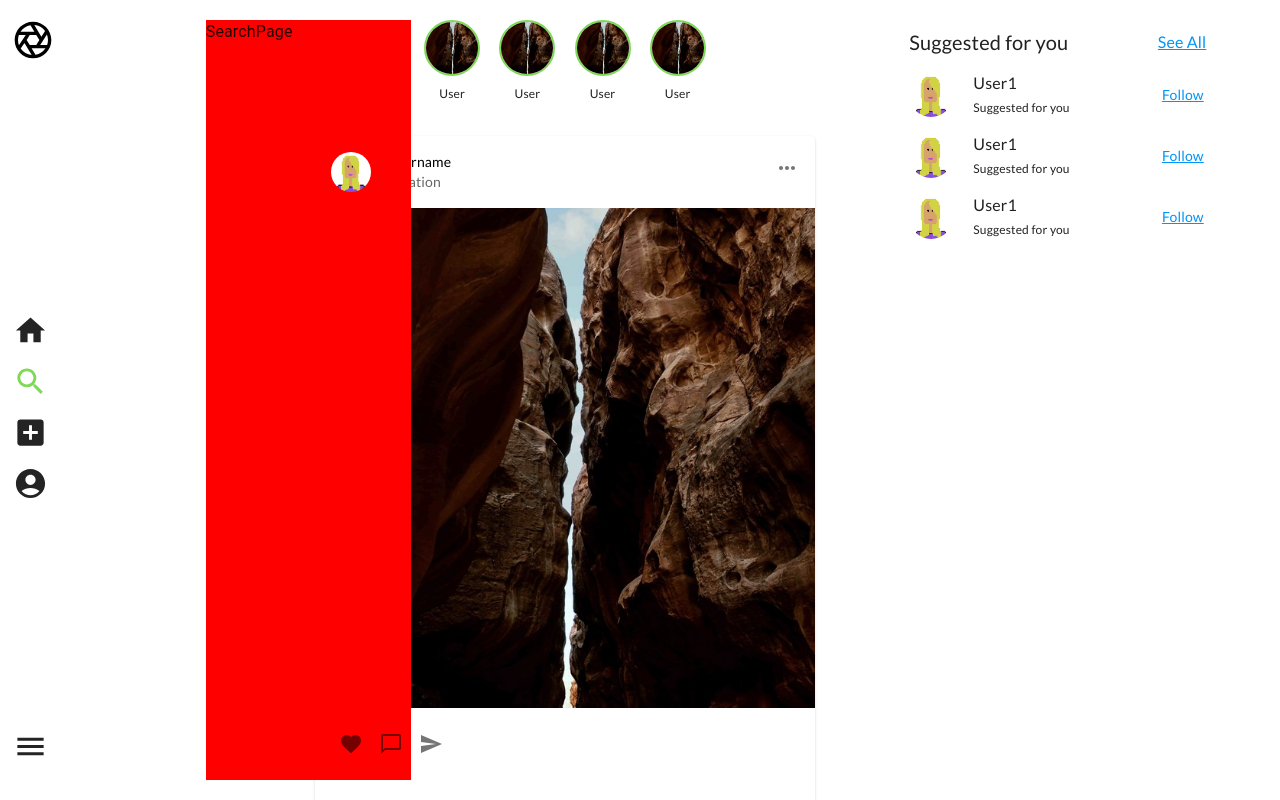
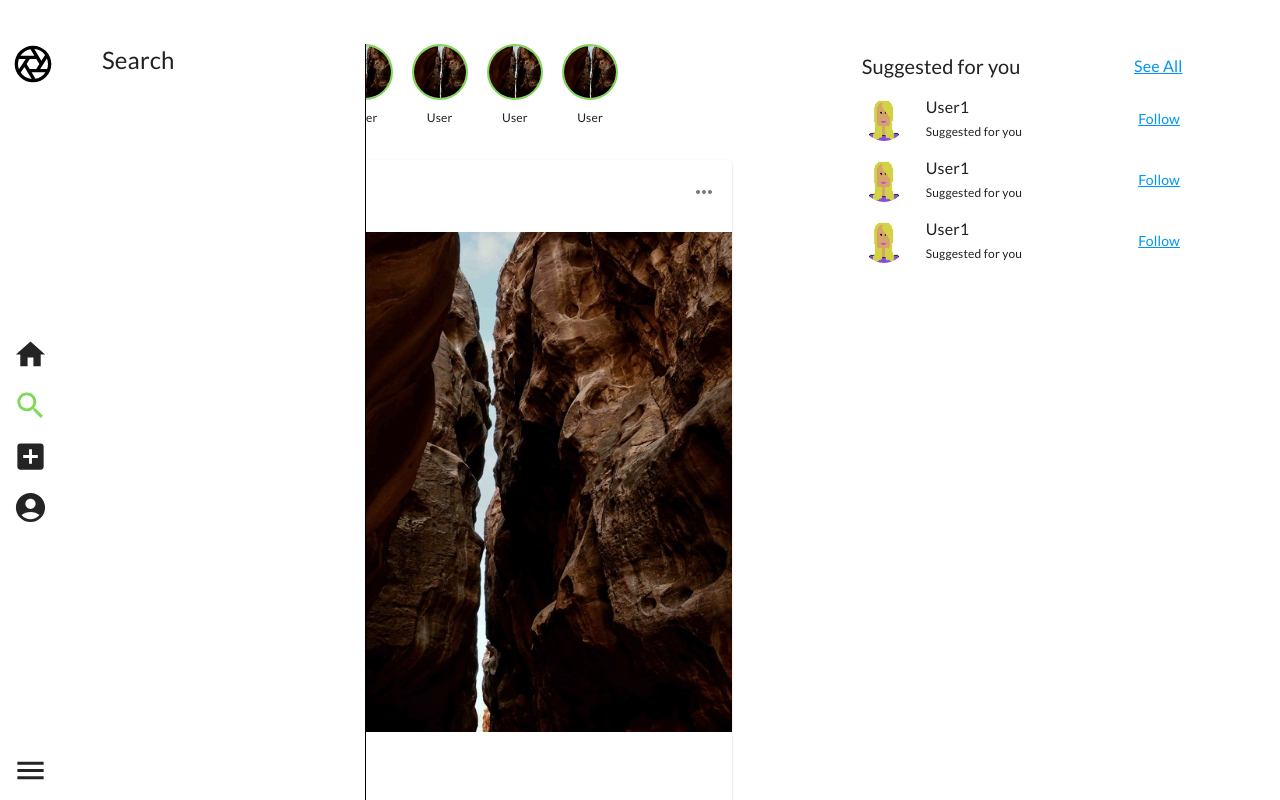
Before and after one commit to JorgeKerilima19/photogallery, a React (Vite) app: page / in a window 1280 px wide. Both pictures are taken after a click on the button "Search". Shown: the top 800 px of the page. Built offline with nearby package versions, Linux system fonts and the light colour scheme.

Commit message:
navbar label switch and styles changed

```diff
--- a/src/components/Navbar.tsx
+++ b/src/components/Navbar.tsx
@@ -46,13 +46,12 @@ const Navbar = () => {
 
   const [showLabel, setShowLabel] = useState(true);
 
-  const handleShowLabel = () => setShowLabel((showLabel) => !showLabel);
-
   const handleSingleComponent = (component: ReactElement | undefined) => {
-    handleShowLabel();
+    setShowLabel(false);
     if (!component) return;
 
     if (singleComponent && singleComponent === component) {
+      setShowLabel(true);
       setSingleComponent(undefined);
       return;
     }
@@ -61,7 +60,10 @@ const Navbar = () => {
 
   return (
     <>
-      <ContainerLeft disableGutters>
+      <ContainerLeft
+        disableGutters
+        sx={{ width: `${showLabel ? "15.5rem" : "5rem"}` }}
+      >
         <Logo showlabel={showLabel} />
         <CustomBottomNavigation
           value={value}
@@ -81,6 +83,9 @@ const Navbar = () => {
                     "& .MuiBottomNavigationAction-label": {
                       display: `${showLabel ? "block" : "none"}`,
                     },
+                  }}
+                  onClick={() => {
+                    setShowLabel(true);
                   }}
                 />
               );
--- a/src/components/homepage/Post.tsx
+++ b/src/components/homepage/Post.tsx
@@ -23,7 +23,7 @@ export const Post = () => {
     <Card sx={{ color: "black", maxWidth: "max(80%,25rem)" }}>
       {/* Header with user information */}
       <CardHeader
-        avatar={<Avatar src={user1} />}
+        avatar={<Avatar src={user1} sx={{ position: "static" }} />}
         title="Username"
         subheader="Location"
         action={
@@ -37,7 +37,13 @@ export const Post = () => {
       <CardMedia component="img" height="500" image={photo1} alt="Post Image" />
 
       {/* Like, Comment, and Send buttons */}
-      <CardContent>
+      <CardContent
+        sx={{
+          "& .css-78trlr-MuiButtonBase-root-MuiIconButton-root ": {
+            position: "unset",
+          },
+        }}
+      >
         <IconButton aria-label="like">
           <Favorite />
         </IconButton>
--- a/src/components/homepage/Suggestion.tsx
+++ b/src/components/homepage/Suggestion.tsx
@@ -14,9 +14,11 @@ export const Suggestion = () => {
         padding: "0.4rem 0",
       }}
     >
-      <Avatar src={img1} sx={{ height: "2.75rem", width: "2.75rem" }}>
-        1
-      </Avatar>
+      <Avatar
+        src={img1}
+        sx={{ height: "2.75rem", width: "2.75rem" }}
+        alt="Image"
+      />
       <Box>
         <Typography variant="body1">User1</Typography>
         <Typography variant="caption">Suggested for you</Typography>
--- a/src/components/homepage/UserAvatar.tsx
+++ b/src/components/homepage/UserAvatar.tsx
@@ -17,6 +17,7 @@ export const UserAvatar = () => {
           height: "3.5rem",
           width: "3.5rem",
           border: "2px solid #7ed957",
+          position: "static",
         }}
       />
       <Typography variant="caption">User</Typography>
--- a/src/components/pages/Search.tsx
+++ b/src/components/pages/Search.tsx
@@ -1,3 +1,9 @@
+import { Typography, Container } from "@mui/material";
+
 export const SearchComponent = () => {
-  return <div>SearchPage</div>;
+  return (
+    <Container>
+      <Typography variant="h5">Search</Typography>
+    </Container>
+  );
 };
--- a/src/styles/styles.ts
+++ b/src/styles/styles.ts
@@ -9,7 +9,7 @@ import {
 export const MainContainer = styled(Container)({
   display: "flex",
   minHeight: "100vh",
-  paddingTop: "1.25rem",
+  paddingTop: "2.75rem",
   gap: "2rem",
   justifyContent: "space-between",
   "@media (max-width: 600px)": {
@@ -30,7 +30,6 @@ export const ContainerLeft = styled(Container)({
   flexDirection: "column",
   justifyContent: "space-between",
   padding: "0 0 1rem 0.8rem",
-  width: "15.5rem",
   maxHeight: "95vh",
   position: "sticky",
   top: "0",
@@ -44,9 +43,11 @@ export const BoxNoPageElements = styled(Box)({
   position: "absolute",
   top: 0,
   left: "100%",
-  background: "red",
   height: "100%",
-  width: "100%",
+  background: "white",
+  minWidth: "18rem",
+  borderRight: "thin solid black",
+  zIndex:"100"
 });
 
 export const ContainerCenter = styled(Container)({
@@ -55,7 +56,7 @@ export const ContainerCenter = styled(Container)({
   flexDirection: "column",
   padding: "0 0 1rem 0.8rem",
   alignItems: "center",
-  width:"60%"
+  width: "60%",
 });
 
 export const ContainerRight = styled(Container)({
```
